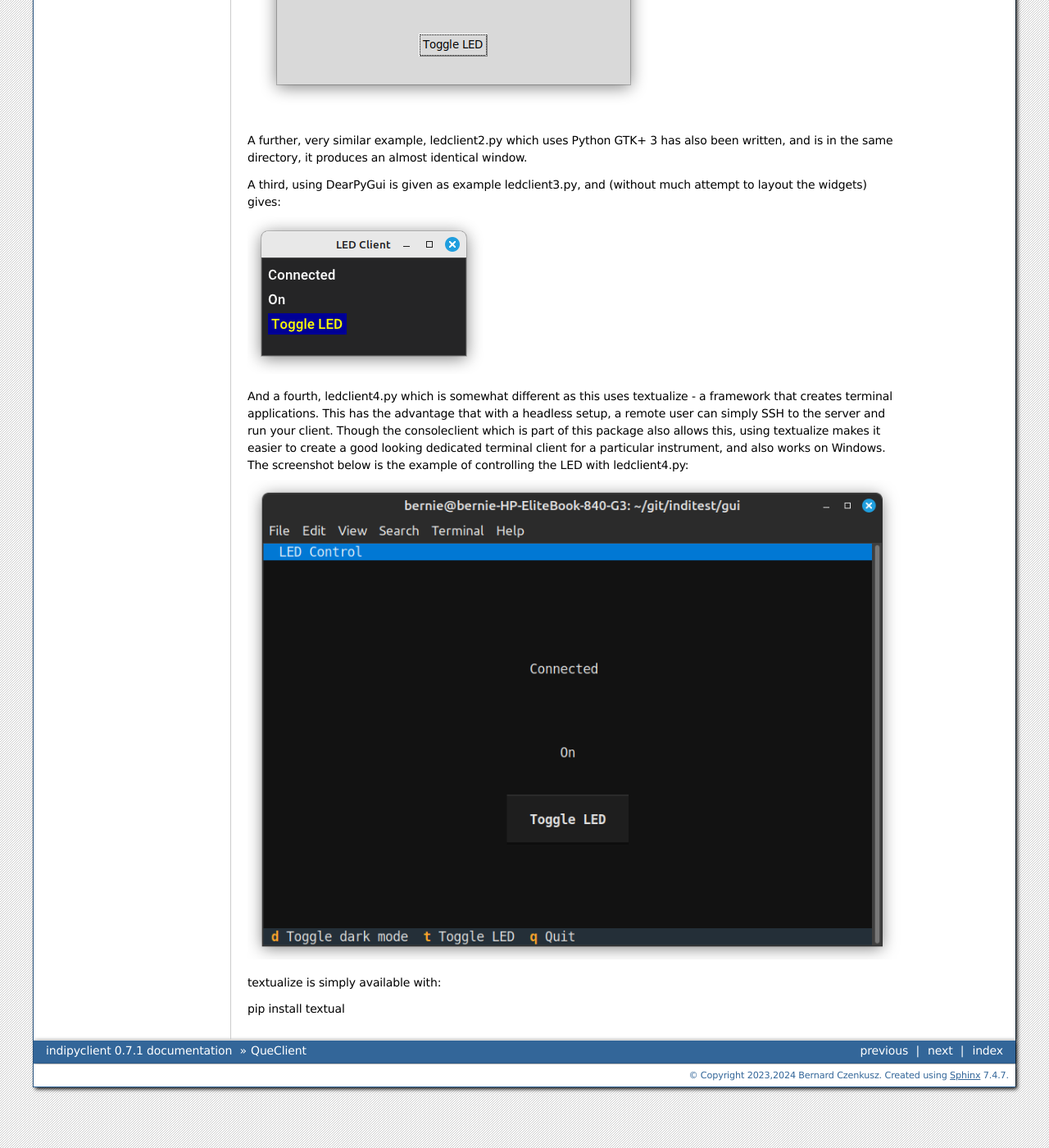
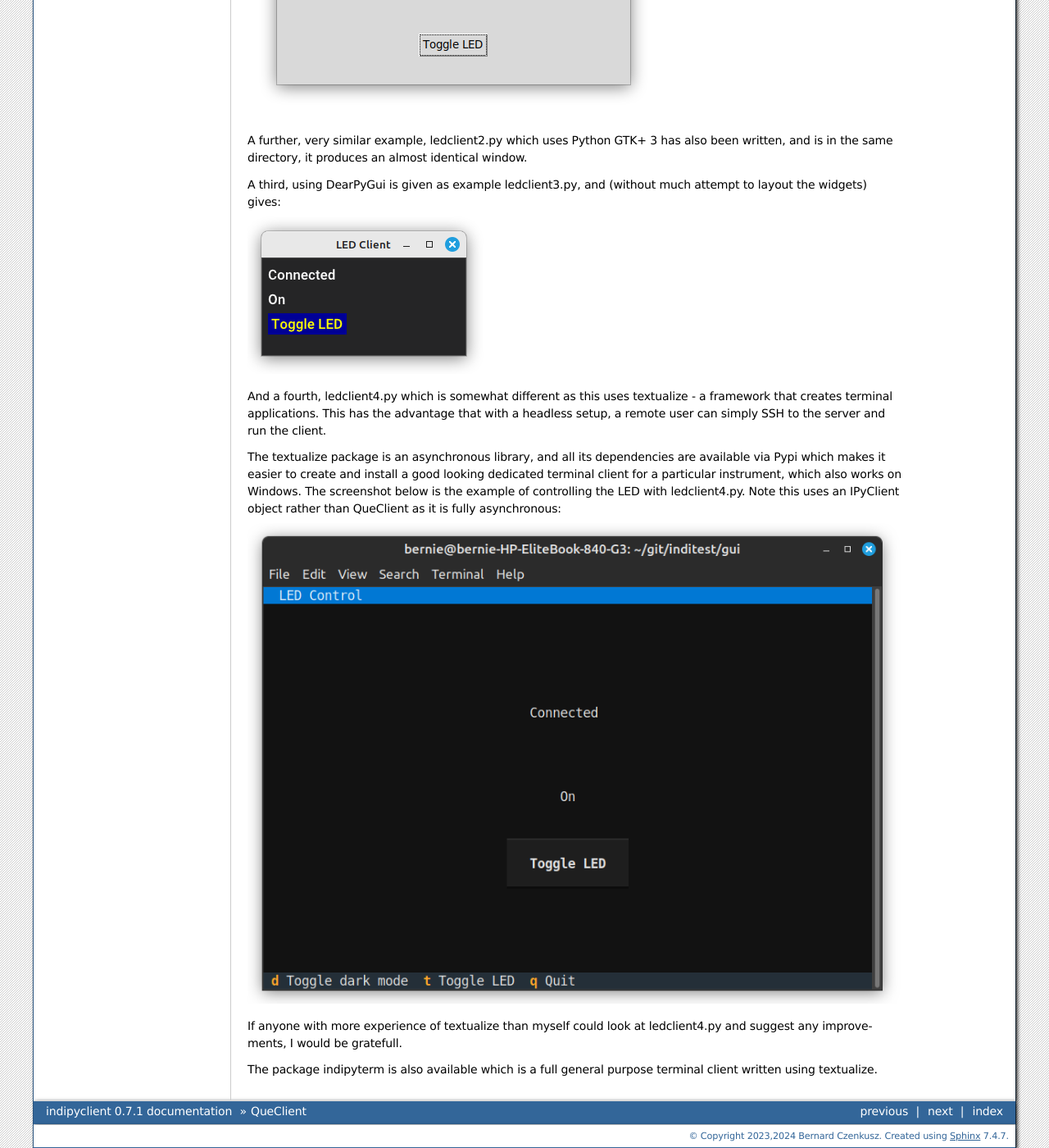
Before and after one commit to bernie-skipole/indipyclient, a Sphinx documentation site: the page built from docs/source/usage/queclient.rst, in a window 1280 px wide and 1400 px high, scrolled down 4116 px. Shown: the whole window at 82% size. Built offline with Sphinx 7.4.7, drawn with Linux system fonts in a browser that asks for light colours.

Commit message:
Updating ledclient4.py to async operation

```diff
--- a/docs/source/usage/queclient.rst
+++ b/docs/source/usage/queclient.rst
@@ -219,10 +219,12 @@
 .. image:: ./ledclient3.png
 
 
-And a fourth, ledclient4.py which is somewhat different as this uses textualize - a framework that creates terminal applications. This has the advantage that with a headless setup, a remote user can simply SSH to the server and run your client.  Though the consoleclient which is part of this package also allows this, using textualize makes it easier to create a good looking dedicated terminal client for a particular instrument, and also works on Windows. The screenshot below is the example of controlling the LED with ledclient4.py:
+And a fourth, ledclient4.py which is somewhat different as this uses textualize - a framework that creates terminal applications. This has the advantage that with a headless setup, a remote user can simply SSH to the server and run the client.
+
+The textualize package is an asynchronous library, and all its dependencies are available via Pypi which makes it easier to create and install a good looking dedicated terminal client for a particular instrument, which also works on Windows. The screenshot below is the example of controlling the LED with ledclient4.py. Note this uses an IPyClient object rather than QueClient as it is fully asynchronous:
 
 .. image:: ./ledclient4.png
 
-textualize is simply available with:
+If anyone with more experience of textualize than myself could look at ledclient4.py and suggest any improvements, I would be gratefull.
 
-pip install textual
+The package indipyterm is also available which is a full general purpose terminal client written using textualize.
--- a/docs/source/usage/references.rst
+++ b/docs/source/usage/references.rst
@@ -40,3 +40,5 @@
 https://indilib.org/
 
 https://github.com/indilib/indi/releases
+
+https://www.textualize.io/
```
